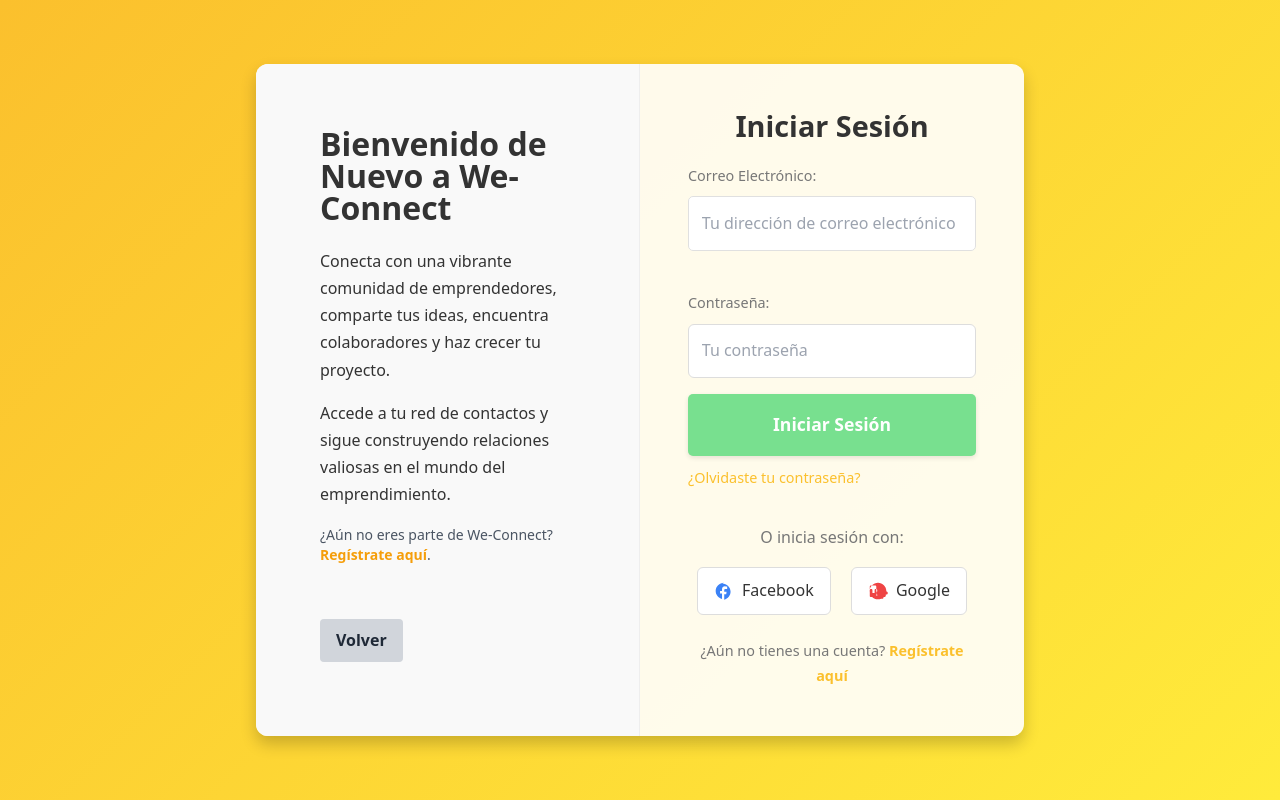
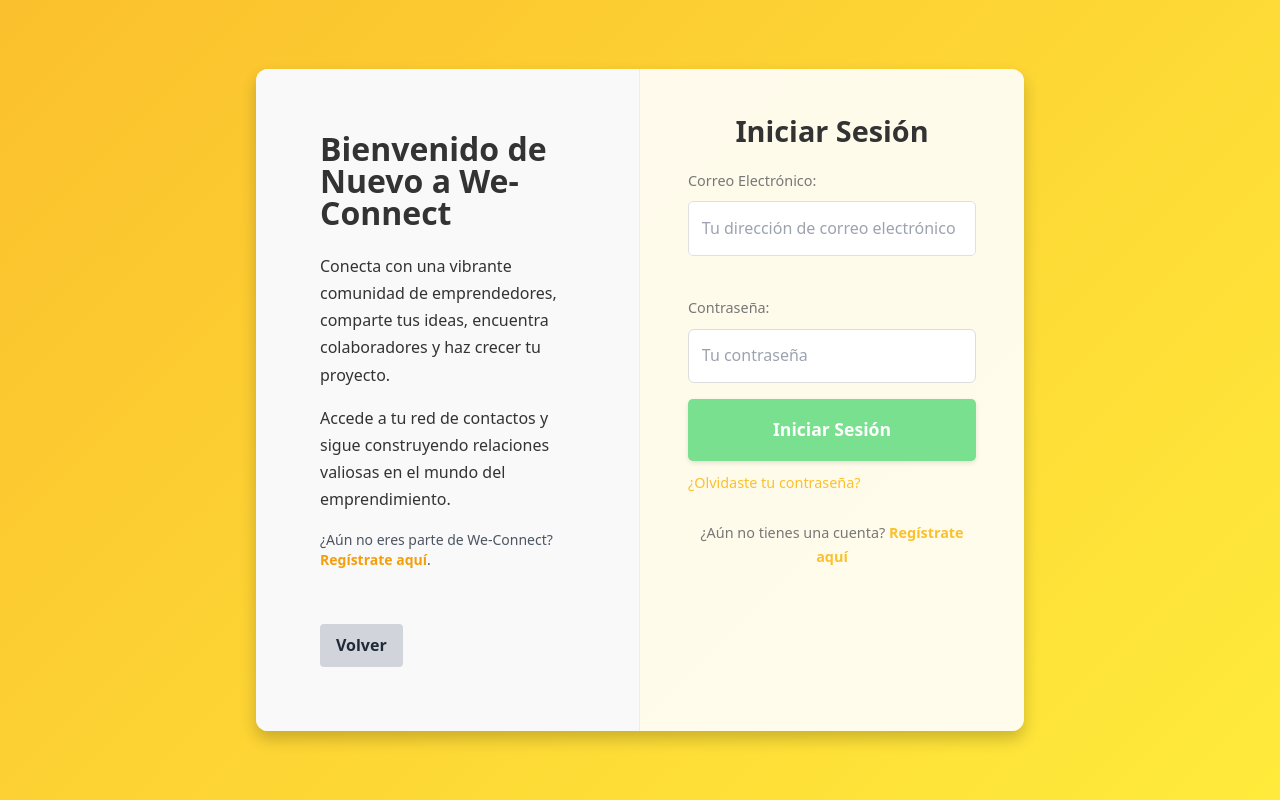
Before and after one commit to ErnNeyra/Proyecto2, a PHP site: page /php/login.php in a window 1280 px wide. Run offline with PHP 8.4, Linux system fonts and the light colour scheme.

Commit message:
Ajustes header

```diff
--- a/php/contacto.php
+++ b/php/contacto.php
@@ -12,7 +12,6 @@
             <a href="../index.php" class="text-xl font-bold text-black">We-Connect</a>
             <nav class="flex items-center">
                 <a href="./listado.php" class="text-gray-700 hover:text-black mr-4">Productos</a>
-                <a href="./contacto.php" class="text-gray-700 hover:text-black mr-4">Contacto</a>
                 <a href="./registro.php" class="bg-transparent text-gray-700 border border-gray-300 py-2 px-4 rounded-md hover:bg-gray-100 hover:border-gray-400 mr-4 transition duration-200">Registrarse</a>
                 <a href="./login.php" class="bg-yellow-500 text-black py-2 px-4 rounded-md hover:bg-yellow-600 transition duration-200">Iniciar Sesión</a>
             </nav>
--- a/php/listado.php
+++ b/php/listado.php
@@ -11,7 +11,6 @@
         <div class="container mx-auto py-4 px-6 flex items-center justify-between">
             <a href="../index.php" class="text-xl font-bold text-black">We-Connect</a>
             <nav class="flex items-center">
-                <a href="./listado.php" class="text-gray-700 hover:text-black mr-4">Productos</a>
                 <a href="./contacto.php" class="text-gray-700 hover:text-black mr-4">Contacto</a>
                 <a href="./registro.php" class="bg-transparent text-gray-700 border border-gray-300 py-2 px-4 rounded-md hover:bg-gray-100 hover:border-gray-400 mr-4 transition duration-200">Registrarse</a>
                 <a href="./login.php" class="bg-yellow-500 text-black py-2 px-4 rounded-md hover:bg-yellow-600 transition duration-200">Iniciar Sesión</a>
--- a/php/login.php
+++ b/php/login.php
@@ -199,20 +199,6 @@
                 <a href="./forgot_password.html">¿Olvidaste tu contraseña?</a>
             </div>
 
-            <div class="social-login mt-6">
-                <p>O inicia sesión con:</p>
-                <div>
-                    <button class="social-button">
-                        <svg class="w-5 h-5 text-blue-500" fill="currentColor" viewBox="0 0 24 24"><path fill="currentColor" d="M12 2.04c-5.52 0-10 4.48-10 10 0 4.46 3.26 8.18 7.62 9.62v-6.76h-2.37v-2.86h2.37v-2.06c0-2.34 1.42-3.61 3.46-3.61 1.01.17 1.92.26 2.72.26v3.01h-1.87c-1.14 0-1.67.57-1.67 1.4v1.92h2.84l-.45 2.86h-2.39v6.76c4.36-1.44 7.62-5.16 7.62-9.62 0-5.52-4.48-10-10-10z"/></svg>
-                        Facebook
-                    </button>
-                    <button class="social-button">
-                        <svg class="w-5 h-5 text-red-500" fill="currentColor" viewBox="0 0 24 24"><path fill="currentColor" d="M21.35 11.1c0-.75-.61-1.36-1.36-1.36h-1.38v-.72c0-.9-.73-1.63-1.63-1.63h-.58c-.9 0-1.63.73-1.63 1.63v.72h-1.38c-.75 0-1.36.61-1.36 1.36v1.38h-.72c-.9 0-1.63.73-1.63 1.63v.58c0 .9.73 1.63 1.63 1.63h.72v1.38c0 .75.61 1.36 1.36 1.36h1.38v.72c.9 0 1.63.73 1.63 1.63h.58c.9 0 1.63-.73 1.63-1.63v-.72h1.38c.75 0 1.36-.61 1.36-1.36v-1.38h.72c.9 0 1.63-.73 1.63-1.63v-.58c0-.9-.73-1.63-1.63-1.63h-.72v-1.38zM12 2C6.48 2 2 6.48 2 12s4.48 10 10 10 10-4.48 10-10S17.52 2 12 2zm3 17.28c-.72 0-1.3-.58-1.3-1.3v-3.48h-2.6v3.48c0 .72-.58 1.3-1.3 1.3h-.58c-.72 0-1.3-.58-1.3-1.3v-3.48h-2.6v3.48c0 .72-.58 1.3-1.3 1.3h-.58c-.72 0-1.3-.58-1.3-1.3v-6.96c0-.72.58-1.3 1.3-1.3h.58c.72 0 1.3.58 1.3 1.3v3.48h2.6v-3.48c0-.72.58-1.3 1.3-1.3h.58c.72 0 1.3.58 1.3 1.3v6.96c0 .72-.58 1.3-1.3 1.3h-.58c-.72 0-1.3-.58-1.3-1.3v-3.48h-2.6v3.48c0 .72-.58 1.3-1.3 1.3h-.58c-.72 0-1.3-.58-1.3-1.3V6.72c0-.72.58-1.3 1.3-1.3h5.2c.72 0 1.3.58 1.3 1.3v10.56z"/></svg>
-                        Google
-                    </button>
-                </div>
-            </div>
-
             <p class="register-link mt-4">¿Aún no tienes una cuenta? <a href="registro.php">Regístrate aquí</a></p>
         </div>
     </div>
```
